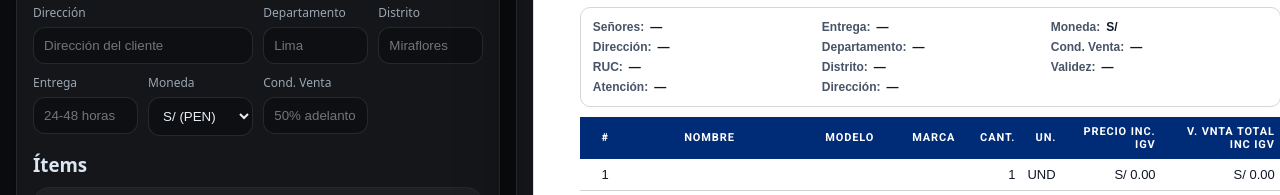
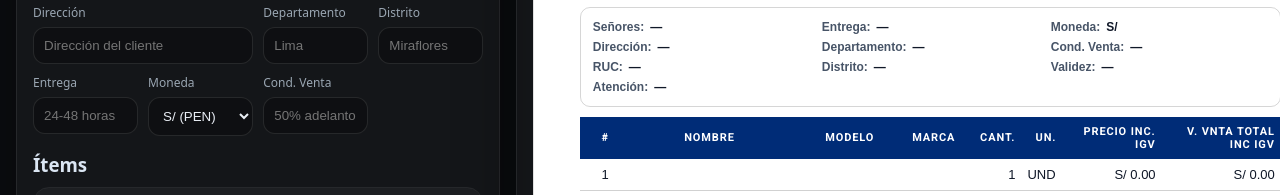
Before and after one commit to Juan773/cotizador, a website: page index.html in a window 1280 px wide. Shown: the part 326-521 px from the top of the page. Drawn offline with Linux system fonts and the light colour scheme; files whose address does not match are found by name.

Commit message:
Remove duplicate Address field

```diff
--- a/index.html
+++ b/index.html
@@ -250,10 +250,7 @@
                 <div class="label">Distrito:</div>
                 <div class="value" id="p_clientDistrict">—</div>
               </div>
-              <div class="clientRow">
-                <div class="label">Dirección:</div>
-                <div class="value">—</div>
-              </div>
+
             </div>
 
             <!-- Columna 3 -->
```
